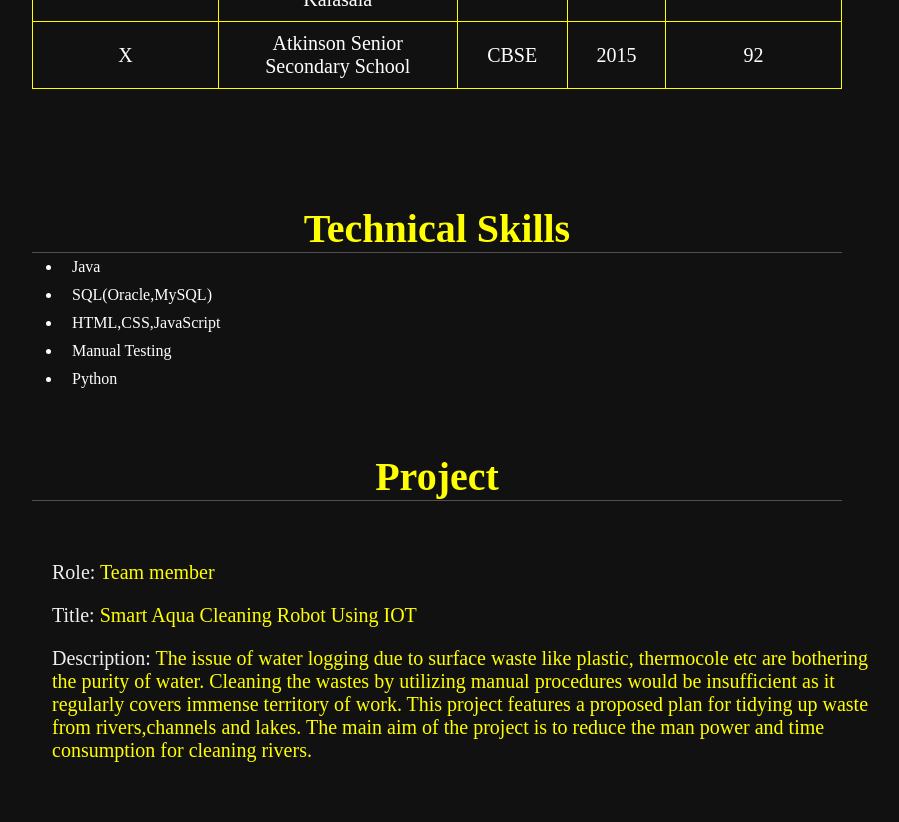
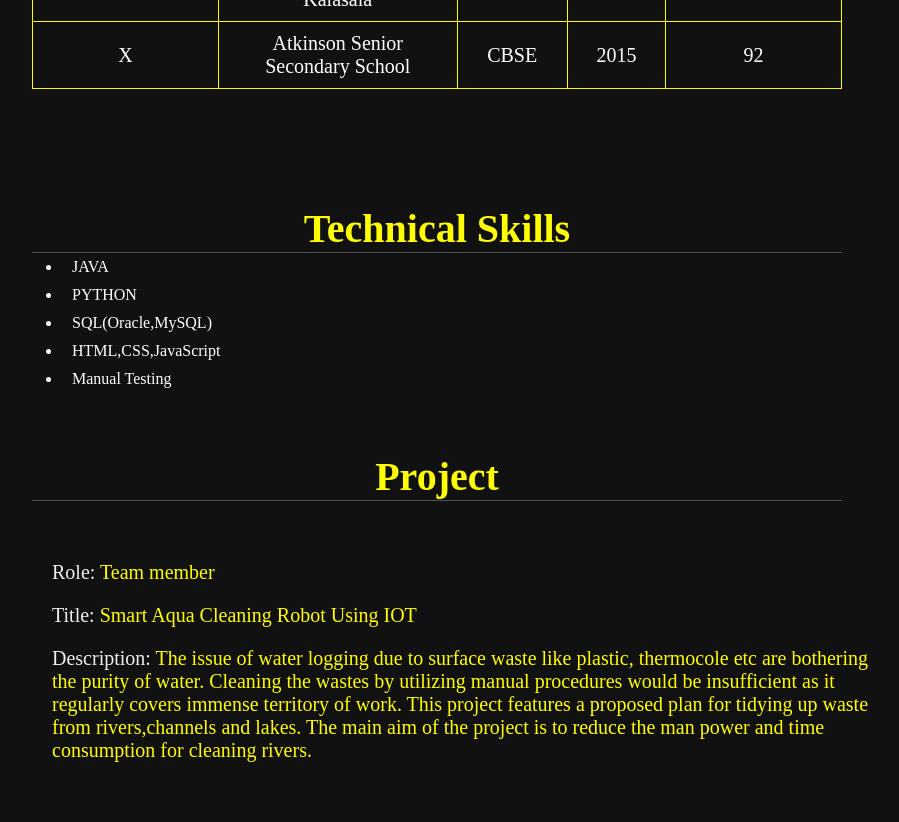
Before and after one commit to Mona2Lisa/monalisa.github.io, a plain HTML site: page index.html in a window 1280 px wide. Shown: the part 813-1635 px from the top of the page, without its empty margins (378-1277 px from the left). Drawn offline with Linux system fonts and the light colour scheme.

Commit message:
Update index.html

```diff
--- a/index.html
+++ b/index.html
@@ -73,11 +73,11 @@
     <h1 class="head"><span>Technical Skills</span></h1>
     <div>
     <ul id="lis">
-        <li>Java</li>
+        <li>JAVA</li>
+        <li>PYTHON</li>
         <li>SQL(Oracle,MySQL)</li>
         <li>HTML,CSS,JavaScript</li>
         <li>Manual Testing</li>
-        <li>Python</li>
     </ul>
 </div>
 </section>
```
